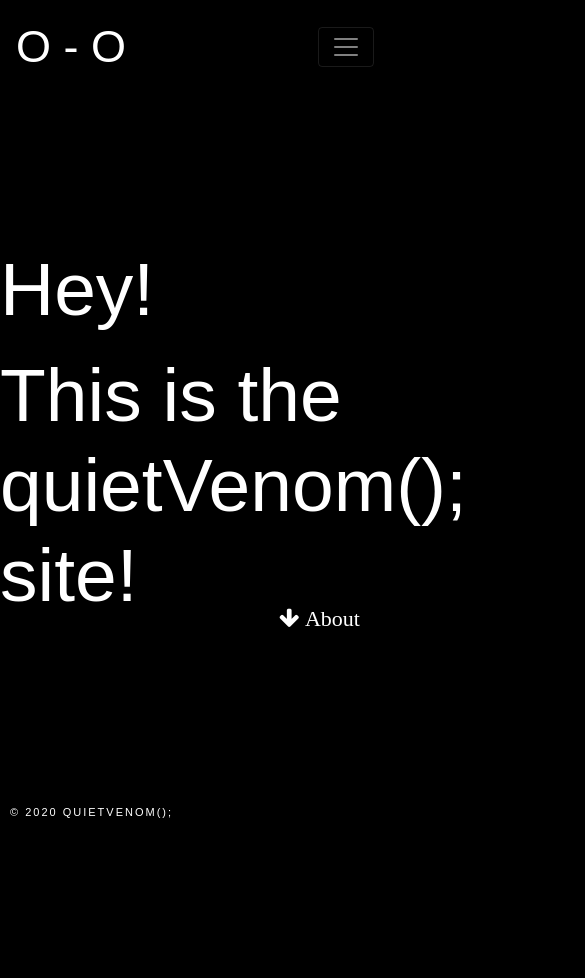
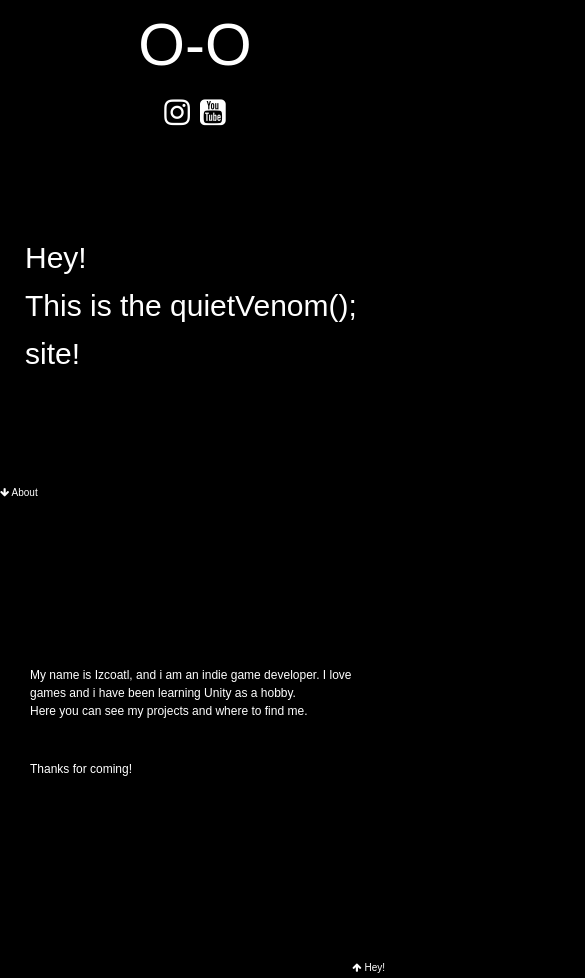
Before and after one commit to QuietVenom/QuietVenom.github.io, a plain HTML site: page index.html in a window 390 px wide. Shown: the top 978 px of the page, 585 px wide, since content can reach past the window. Drawn offline with nearby package versions, Linux system fonts and the light colour scheme; a web font is replaced by a local one.

Commit message:
Changes were made for sake of the site being responsive. Ready to Lauch. minimal viable product

```diff
--- a/css/styles.css
+++ b/css/styles.css
@@ -1,60 +1,150 @@
 *{
+    margin: 0px;
+    padding: 0px;
     box-sizing: border-box;
+}
+html {
+    scroll-behavior: smooth;
+}
+::-webkit-scrollbar {
+    display: none;
 }
 body{
     font-family: 'Ramabhadra', sans-serif;
     background: black;
 }
-.navbar-brand{
-    font-size: 45px;
+a{
+    text-decoration: none;
+}
+.parent{
+    display: flex;
+    flex-flow: column nowrap;
+}
+.inside-margin{
+    padding: 0 25px;
+}
+    .header{
+        background-position: center;
+        background-attachment: contain;
+        background-size: cover;
+        display: flex;
+        flex-flow: column nowrap;
+    }
+        .menu{
+            display: flex;
+            flex-flow: row nowrap;
+            height: 60px;
+            align-items: center;
+        }
+            .logo{
+                flex: 1 1 auto;
+            }
+                .logo a{
+                    color: white;
+                    font-size: 60px;
+                }
+                .logo a:hover{
+                    color: #343434;
                 }
             .social{
+                flex: 1 1 auto;
+                display: flex;
+                justify-content: flex-end;
+            }
+                .social a{
+                    font-size: 30px;
                     color: white;
-    position: relative;
-    left: 525px;
-    top: 8px;
+                    padding: 0 5px;
                 }
-.nav-item{
-    text-align: center;
-    font-size: 35px;
+                .social a:hover{
+                    color: #343434;
                 }
-.salute{
+        .main-text{
+            height: 570px;
+            display: flex;
+            align-items: center;
+        }
+            h1{
+                font-size: 75px;
                 color: white;
-    font-size: 75px;
-    padding-top: 150px;
-    height: 350px;
+                text-align: left;
+                line-height: 1.6;
             }
         .browse a{
+            display: inline-block;
+            font-size: 20px;
             color: white;
-    font-size: 22px;
-    margin: 150px 30px auto;
-    text-decoration: none;
-    display: inline-block;
+            float: right;
         }
-    .browse a:hover{
-    text-decoration: none;
+    .section{
+        height: 625px;
+        display: flex;
+        align-items: center;
+        padding: 30px;
     }
-.about{
+        .section p{
             color: white;
-    font-size: 22px;
-    margin-top: 550px;
-    height: 200px;
+            text-align: center;
+            font-size: 20px;
         }
     .footer{
-    background: #000;
+        background: black;
         display: flex;
-    position:fixed;
-    left:0px;
-    bottom:0px;
-    height:40px;
+        justify-content: left;
     }
         .foot{
             text-align: center;
         }
-    .foot p{
+        .foot a{
             color: white;
             font-size: 11px;
-        text-transform: uppercase;
             padding: 0 10px;
             letter-spacing: 2px;
         }
+@media all and (max-width: 940px){
+    .menu{
+        flex-direction: column;
+        height: auto;
+    }
+    .section{
+        height: 455px;
+    }
+    .section p{
+        font-size: 15px;
+        text-align: left;
+    }
+    h1{
+        font-size: 35px;
+    }
+    .main-text{
+        height: 350px;
+    }
+    .browse a{
+        font-size: 15px;
+        top: 125px;
+        margin-right: 5px;
+    }
+}
+@media all and (max-width: 750px){
+    .section{
+        height: 460px;
+    }
+    .section p{
+        font-size: 12px;
+        text-align: left;
+    }
+    h1{
+        font-size: 30px;
+    }
+    .main-text{
+        height: 350px;
+    }
+    .browse a{
+        font-size: 10px;
+        top: 125px;
+        margin-right: 5px;
+    }
+    .foot a{
+        font-size: 8px;
+    }
+}
--- a/index.html
+++ b/index.html
@@ -4,7 +4,8 @@
     <meta charset="UTF-8">
     <meta name="viewport" content="width=device-width, initial-scale=1.0">
     <meta name="description" content="Indie game development - Puzzle and Physics games">
-    <meta name="keywords" content="unity, game development, unity games, unity developer, videogames, mobile games, ios, android, games">
+    <meta name="keywords"
+        content="unity, game development, unity games, unity developer, videogames, mobile games, ios, android, games">
     <meta name="author" content="Izcoatl">
     <title>QuietVenom - Mobile Games Development</title>
 
@@ -19,65 +20,43 @@
 
 </head>
 <body>
-    <header id="top">
-        <nav class="navbar navbar-dark">
-            <a class="navbar-brand mb-0 h1" href="index.html">O - O</a>
-            <p class="social float-right">Social</p>
-            <button class="navbar-toggler" type="button" data-toggle="collapse" data-target="#navbarNavDropdown"
-                aria-controls="navbarNavDropdown" aria-expanded="false" aria-label="Toggle navigation">
-                <span class="navbar-toggler-icon"></span>
-            </button>
-            <div class="collapse navbar-collapse" id="navbarNavDropdown">
-                <ul class="navbar-nav">
-                    <li class="nav-item active">
-                        <a class="nav-link" href="https://www.instagram.com/kikomarcos_/?hl=en" rel="noopener noreferrer" target="_blank" title="Opens new tab."><i class="fa fa-instagram" aria-hidden="true"></i> <span class="sr-only">(current)</span></a>
-                    </li>
-                    <li class="nav-item active">
-                        <a class="nav-link" href="https://www.youtube.com/channel/UCLk6WM0LHwYVXkSdDXKwReQ?view_as=subscriber" rel="noopener noreferrer" target="_blank" title="Opens new tab."><i class="fa fa-youtube-square" aria-hidden="true"></i> <span class="sr-only">(current)</span></a>
-                    </li>
-                </ul>
+    <div class="parent">
+        <header class="header">
+            <div class="menu inside-margin">
+                <div class="logo" id="top">
+                    <a href="index.html">O-O</a>
                 </div>
-        </nav>
+                <div class="social">
+                    <div><a href="https://www.instagram.com/kikomarcos_/?hl=en" rel="noopener noreferrer" target="_blank" title="Opens new tab."><i class="fa fa-instagram" aria-hidden="true"></i></a></div>
+                    <div><a href="https://www.youtube.com/channel/UCLk6WM0LHwYVXkSdDXKwReQ?view_as=subscriber" rel="noopener noreferrer" target="_blank" title="Opens new tab."><i class="fa fa-youtube-square" aria-hidden="true"></i></a></div>
+                </div>
+            </div>
+            <div class="main-text inside-margin">
+                <h1>Hey! <br>
+                    This is the quietVenom(); site!
+                </h1>
+            </div>
+            <div class="browse">
+                <a href="#middle" class="float-left"><i class="fa fa-arrow-down" aria-hidden="true"></i> About</a>
+            </div>
         </header>
-
-    <section>
-        <h1 class="salute">
-           <p>Hey!</p>
-           <p>This is the quietVenom(); site!</p>
-        </h1>
-        <div class="browse">
-        <a href="#middle" class="float-right"><i class="fa fa-arrow-down" aria-hidden="true"> About</i></a>
+        <section class="section" id="middle">
+            <div class="main-article">
+                <p>My name is Izcoatl, and i am an indie game developer. I love games and i have been learning Unity
+                    as a hobby. <br>
+                    Here you can see my projects and where to find me.</p>
+                    <br>
+                <p>Thanks for coming!</p>
             </div>
         </section>
-
-    <section id="middle">
-        <div class="about">
-            <p class="text-center">My name is Izcoatl, and i am an indie game developer. I love games and i have been learning Unity as a hobby. <br>
-            Here you can see my projects and where to find me.</p>
-            <p class="text-center">Thanks for coming!</p>
+        <div class="browse">
+            <a href="#top" class="float-right"><i class="fa fa-arrow-up" aria-hidden="true"></i> Hey!</a>
         </div>
-        <div class="browse">
-        <a href="#top" class="float-right"><i class="fa fa-arrow-up" aria-hidden="true"> Hey!</i></a>
-        </div>
-    </section>
-
-    <footer class="footer">
+        <footer class="footer inside-margin">
             <nav class="foot">
-            <p>&copy; 2020 quietVenom();</p>
+                <a>&copy; 2020 quietVenom();</a>
             </nav>
         </footer>
-
-    <!-- Optional JavaScript -->
-    <!-- jQuery first, then Popper.js, then Bootstrap JS -->
-    <script src="https://code.jquery.com/jquery-3.5.1.slim.min.js"
-        integrity="sha384-DfXdz2htPH0lsSSs5nCTpuj/zy4C+OGpamoFVy38MVBnE+IbbVYUew+OrCXaRkfj"
-        crossorigin="anonymous"></script>
-    <script src="https://cdn.jsdelivr.net/npm/popper.js@1.16.0/dist/umd/popper.min.js"
-        integrity="sha384-Q6E9RHvbIyZFJoft+2mJbHaEWldlvI9IOYy5n3zV9zzTtmI3UksdQRVvoxMfooAo"
-        crossorigin="anonymous"></script>
-    <script src="https://stackpath.bootstrapcdn.com/bootstrap/4.5.0/js/bootstrap.min.js"
-        integrity="sha384-OgVRvuATP1z7JjHLkuOU7Xw704+h835Lr+6QL9UvYjZE3Ipu6Tp75j7Bh/kR0JKI"
-        crossorigin="anonymous"></script>
+    </div>
 </body>
-
 </html>
```
Lines whose indentation alone changed are shown as unchanged.
